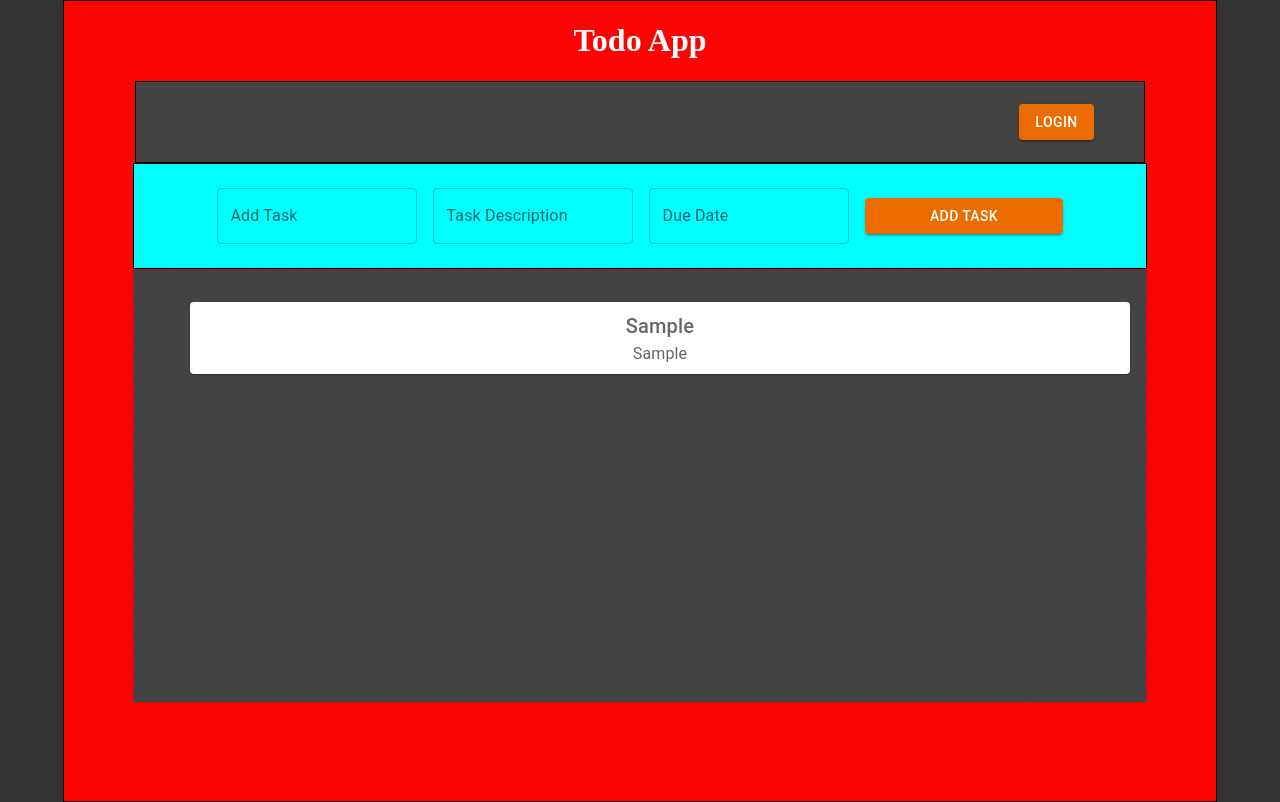
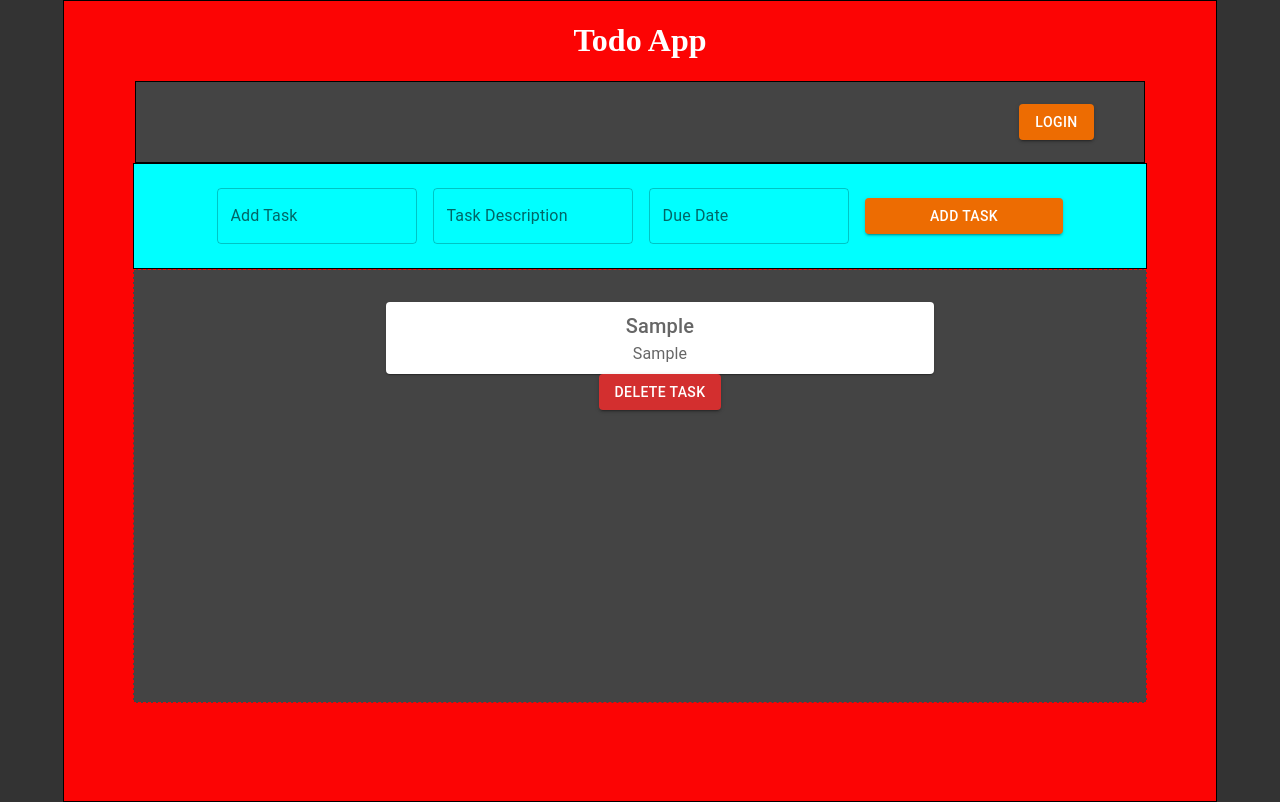
Before and after one commit to caseycalkins/todo-with-react, a React (Vite) app: page / in a window 1280 px wide. Both pictures are taken after typing "Sample", "Sample" into the empty fields and a click on the button "ADD TASK". Built offline with nearby package versions, Linux system fonts and the light colour scheme.

Commit message:
Basic Delete and Complete button finished, need to fix functionality

```diff
--- /dev/null
+++ b/src/components/DeleteButton/DeleteButton.jsx
@@ -0,0 +1,24 @@
+import React from 'react'
+import Button from '@mui/material/Button';
+
+const handleDeleteTask = (index) => {
+    onDeleteTask(index);
+
+}
+
+function DeleteButton({ onDeleteTask } ) {
+  return (
+    <div className="delete-button-wrapper">
+        <Button
+            className='delete-task-button'
+            variant='contained'
+            color='error'
+            onClick={handleDeleteTask}
+        >
+            Delete Task
+        </Button>
+    </div>
+  )
+}
+
+export default DeleteButton
--- a/src/components/Main/Main.jsx
+++ b/src/components/Main/Main.jsx
@@ -11,12 +11,22 @@ export default function Main() {
     setTasks([...tasks, newTask]);
   };
 
+  const deleteTask = (index) => {
+    const newTasks = tasks.filter((task, i) => i !== index);
+    setTasks(newTasks);
+  }
+
   return (
     <main className='main-container'>
       <h1>Todo App</h1>
       <Login />
-      <AddTask onAddTask={addTask} />
-      <TaskList tasks={tasks} />
+      <AddTask
+        onAddTask={addTask}
+      />
+      <TaskList
+        tasks={tasks}
+        onDeleteTask={deleteTask}
+      />
     </main>
   );
 }
--- a/src/components/TaskList/TaskList.jsx
+++ b/src/components/TaskList/TaskList.jsx
@@ -5,6 +5,7 @@ import Stack from '@mui/material/Stack';
 import { styled } from '@mui/material/styles';
 import Typography from '@mui/material/Typography';
 import './TaskList.css';
+import DeleteButton from '../DeleteButton/DeleteButton';
 
 const Item = styled(Paper)(({ theme }) => ({
   backgroundColor: theme.palette.mode === 'dark' ? '#1A2027' : '#fff',
@@ -18,19 +19,22 @@ const Item = styled(Paper)(({ theme }) => ({
 function BasicStack({ tasks, onSubmitTask }) {
   return (
     <>
-      <Box sx={{ width: '100%' }}>
+      <Box sx={{ width: '60%' }}>
         <Stack spacing={2}>
           <div>
             {' '}
             {/* Added a <div> as a block-level container */}
-            <ul>
+            <ul className='unordered-list-wrapper'>
               {tasks.map((task, index) => (
                 <li key={index}>
-                  <Item>
+                  <Item className='task-list-section-wrapper'>
                     <Typography variant='h6'>{task.name}</Typography>
                     <Typography variant='body1'>{task.description}</Typography>
                     <Typography variant='body2'>{task.dueDate}</Typography>
                   </Item>
+                    <DeleteButton
+                        onDeleteTask={() => onSubmitTask(index)}
+                    />
                 </li>
               ))}
             </ul>
```
Also changed, not shown: src/components/CompleteTaskButton/CompleteTaskButton.css (added), src/components/CompleteTaskButton/CompleteTaskButton.jsx (added), src/components/DeleteButton/DeleteButton.css (added).
